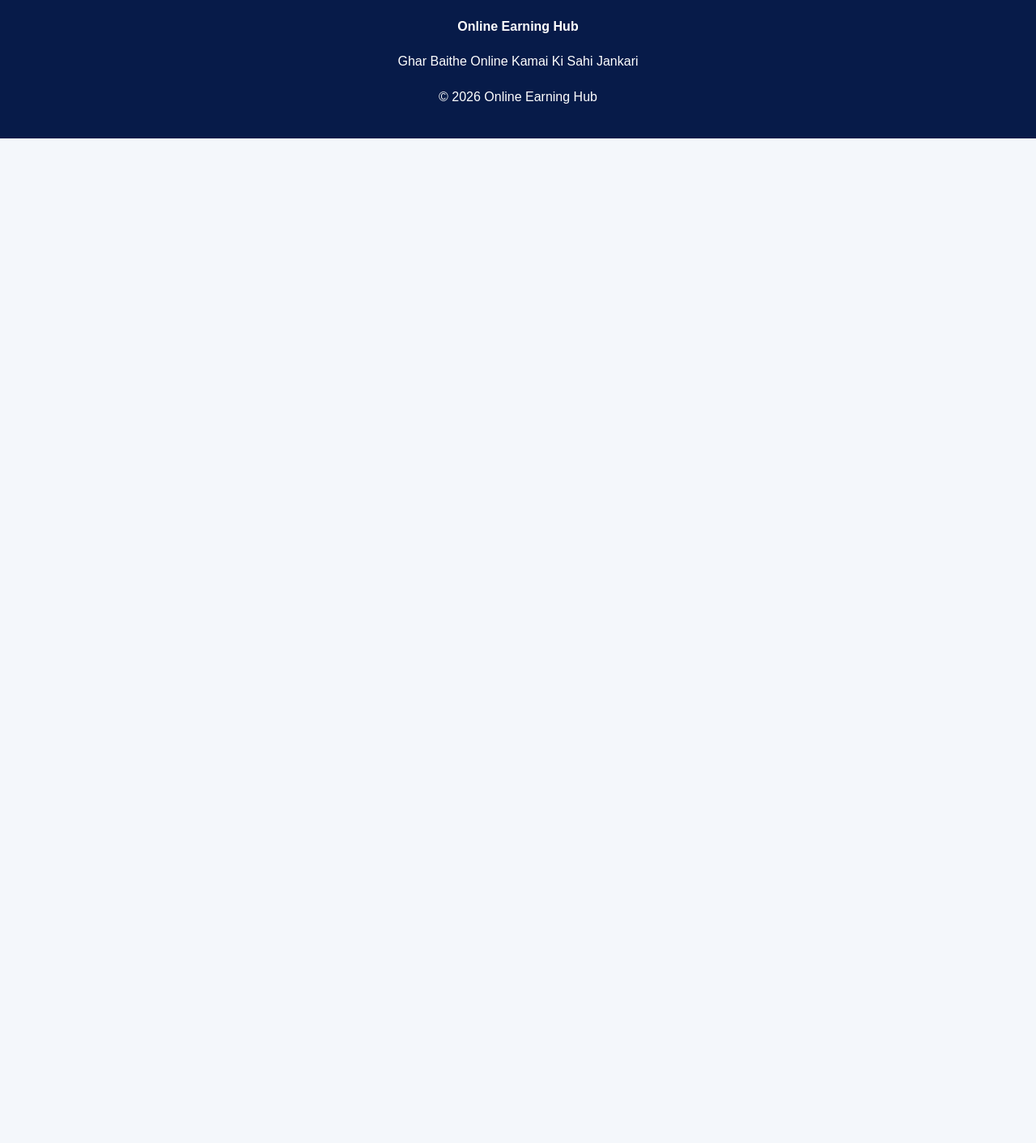
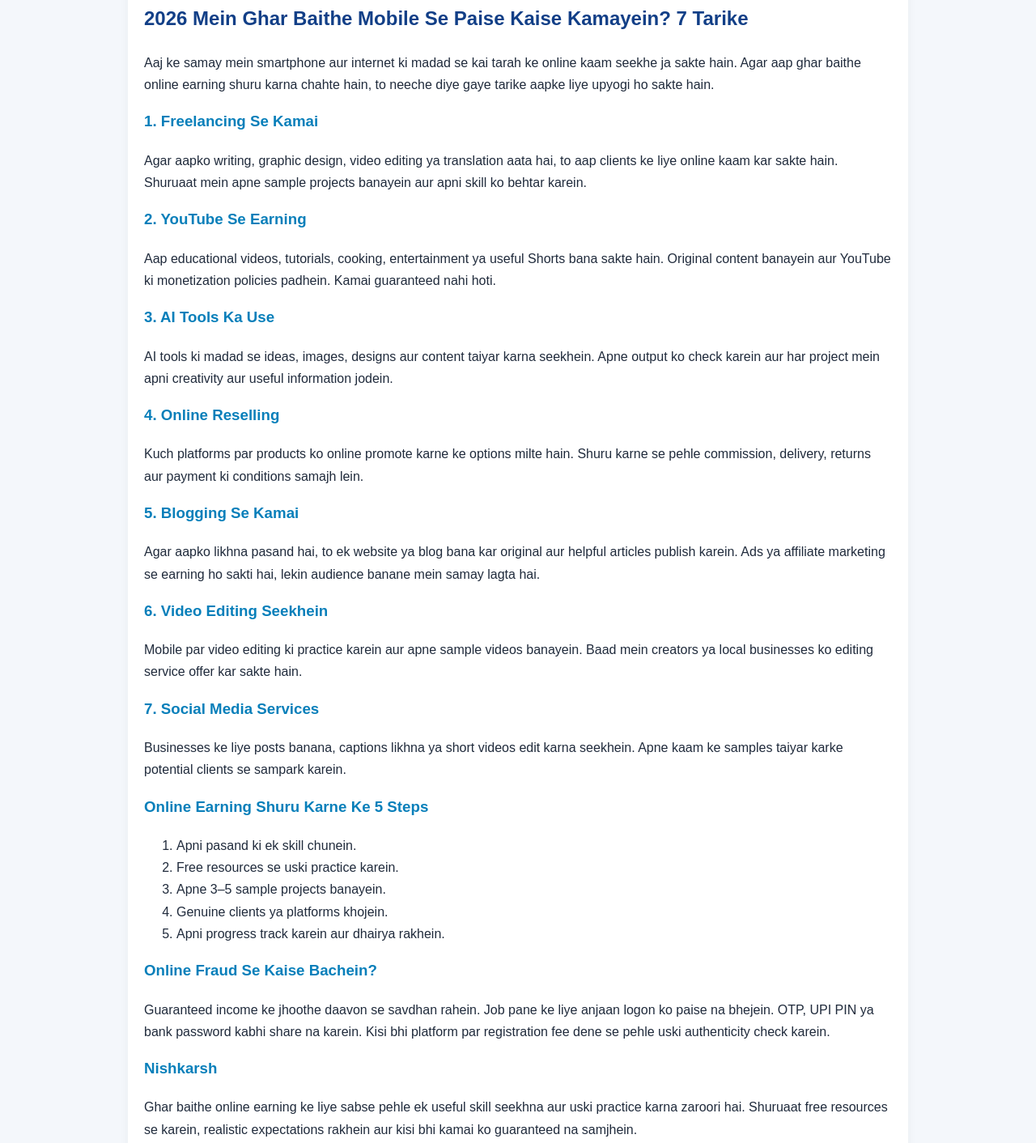
Before and after one commit to subi85khan/Online-Earning-Hub, a plain HTML site: page index.html in a window 1280 px wide. Shown: the part 2172-3584 px from the top of the page at 81% size. Before the commit the page ends 2343 px from the top, so only its background shows below. Drawn offline with Linux system fonts and the light colour scheme.

Commit message:
Add section on mobile earning methods and tips

```diff
--- a/index.html
+++ b/index.html
@@ -109,6 +109,47 @@ footer{background:#071b49;color:white;text-align:center;padding:22px}
 <h2>❓ Kya Online Kamai Free Mein Shuru Ho Sakti Hai?</h2>
 <p>Haan, kuch skills aur content creation ki shuruaat free tools se ki ja sakti hai. Lekin income guaranteed nahi hoti. Internet, device aur kaam ke hisaab se kharch ho sakta hai.</p>
 </section>
+<section class="card" id="mobile-se-earning">
+  <h2>2026 Mein Ghar Baithe Mobile Se Paise Kaise Kamayein? 7 Tarike</h2>
+
+  <p>Aaj ke samay mein smartphone aur internet ki madad se kai tarah ke online kaam seekhe ja sakte hain. Agar aap ghar baithe online earning shuru karna chahte hain, to neeche diye gaye tarike aapke liye upyogi ho sakte hain.</p>
+
+  <h3>1. Freelancing Se Kamai</h3>
+  <p>Agar aapko writing, graphic design, video editing ya translation aata hai, to aap clients ke liye online kaam kar sakte hain. Shuruaat mein apne sample projects banayein aur apni skill ko behtar karein.</p>
+
+  <h3>2. YouTube Se Earning</h3>
+  <p>Aap educational videos, tutorials, cooking, entertainment ya useful Shorts bana sakte hain. Original content banayein aur YouTube ki monetization policies padhein. Kamai guaranteed nahi hoti.</p>
+
+  <h3>3. AI Tools Ka Use</h3>
+  <p>AI tools ki madad se ideas, images, designs aur content taiyar karna seekhein. Apne output ko check karein aur har project mein apni creativity aur useful information jodein.</p>
+
+  <h3>4. Online Reselling</h3>
+  <p>Kuch platforms par products ko online promote karne ke options milte hain. Shuru karne se pehle commission, delivery, returns aur payment ki conditions samajh lein.</p>
+
+  <h3>5. Blogging Se Kamai</h3>
+  <p>Agar aapko likhna pasand hai, to ek website ya blog bana kar original aur helpful articles publish karein. Ads ya affiliate marketing se earning ho sakti hai, lekin audience banane mein samay lagta hai.</p>
+
+  <h3>6. Video Editing Seekhein</h3>
+  <p>Mobile par video editing ki practice karein aur apne sample videos banayein. Baad mein creators ya local businesses ko editing service offer kar sakte hain.</p>
+
+  <h3>7. Social Media Services</h3>
+  <p>Businesses ke liye posts banana, captions likhna ya short videos edit karna seekhein. Apne kaam ke samples taiyar karke potential clients se sampark karein.</p>
+
+  <h3>Online Earning Shuru Karne Ke 5 Steps</h3>
+  <ol>
+    <li>Apni pasand ki ek skill chunein.</li>
+    <li>Free resources se uski practice karein.</li>
+    <li>Apne 3–5 sample projects banayein.</li>
+    <li>Genuine clients ya platforms khojein.</li>
+    <li>Apni progress track karein aur dhairya rakhein.</li>
+  </ol>
+
+  <h3>Online Fraud Se Kaise Bachein?</h3>
+  <p>Guaranteed income ke jhoothe daavon se savdhan rahein. Job pane ke liye anjaan logon ko paise na bhejein. OTP, UPI PIN ya bank password kabhi share na karein. Kisi bhi platform par registration fee dene se pehle uski authenticity check karein.</p>
+
+  <h3>Nishkarsh</h3>
+  <p>Ghar baithe online earning ke liye sabse pehle ek useful skill seekhna aur uski practice karna zaroori hai. Shuruaat free resources se karein, realistic expectations rakhein aur kisi bhi kamai ko guaranteed na samjhein.</p>
+</section>
 </main>
 <footer>
 <p><b>Online Earning Hub</b></p>
```
